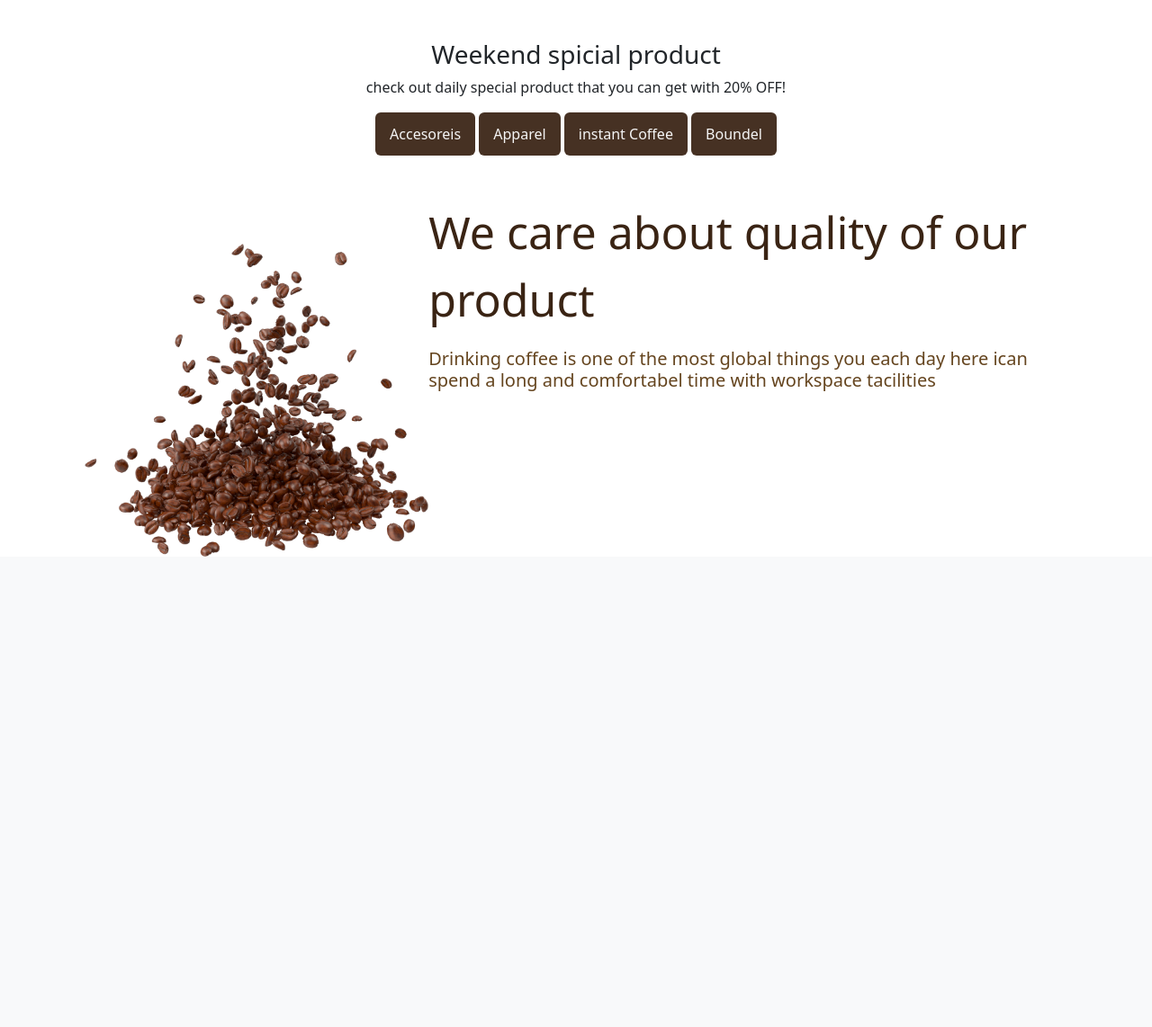
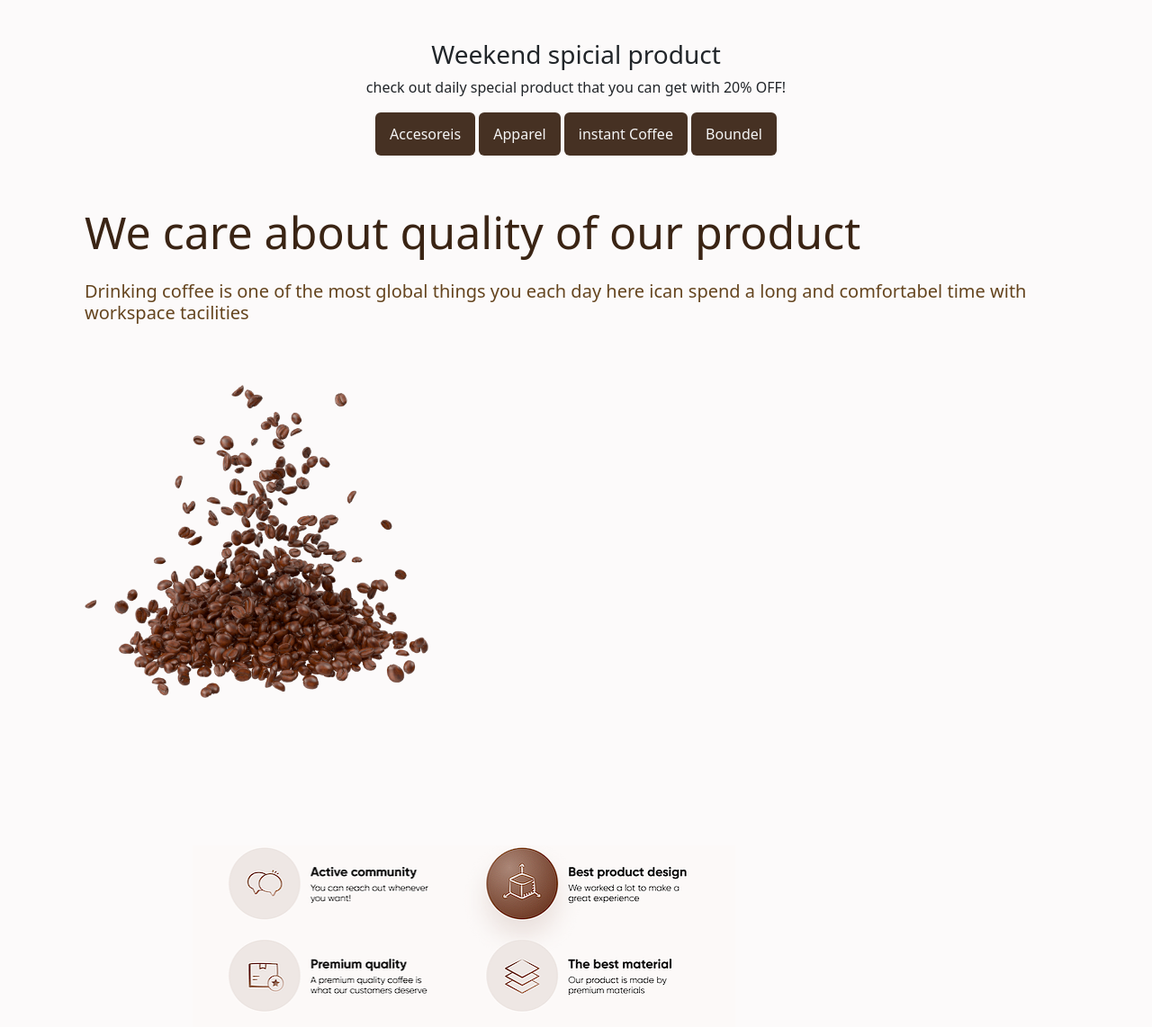
Before and after one commit to amarezZam/Real-Web, a PHP site: page / in a window 1280 px wide. Shown: the part 1663-2805 px from the top of the page at 90% size. Before the commit the page ends 2282 px from the top, so only its background shows below. Run offline with PHP 8.4, Linux system fonts and the light colour scheme.

Commit message:
add banner

```diff
--- a/Style/Styles.css
+++ b/Style/Styles.css
@@ -1,3 +1,6 @@
+body{
+  background-color:rgb(252, 250, 250);
+}
 .coffee-banner{
   width: 120%;
   height: 120%;
@@ -117,7 +120,7 @@ padding: 25px;
 }
 .bean-banner{
 
-margin-top: 50px;
+margin-top: 60px;
   float: left;
   width: 35%;
   height: 20%;
@@ -126,3 +129,7 @@ margin-top: 50px;
   font-size: 50px;
   color: #3a2414;
 }
+.option-web{
+  margin-top: 15%;
+  margin-left: 11%;
+}
--- a/index.html
+++ b/index.html
@@ -280,9 +280,12 @@
 		</div>
 		<div class="container-fluid" class="" >
 
+
+			<p class="bean-text" >We care about quality of our product   </p>
+
+			<h5 style="color: #65451F;">Drinking coffee is one of the most global things you each day here ican spend a long and comfortabel time with workspace tacilities</h5>
 			<img src="/img/110-1102727_coffee-beans-coffee-bean-png.png" alt="" class="bean-banner" >
-			<p class="bean-text" >We care about quality of our product   </p>
-			<h5 style="color: #65451F;">Drinking coffee is one of the most global things you each day here ican spend a long and comfortabel time with workspace tacilities</h5>
+			<img src="/img/Screenshot 2024-02-14 230713.png" alt="" class="option-web" >
 		</div>
 
 
```
Also changed, not shown: img/Screenshot 2024-02-14 230713.png (added).
